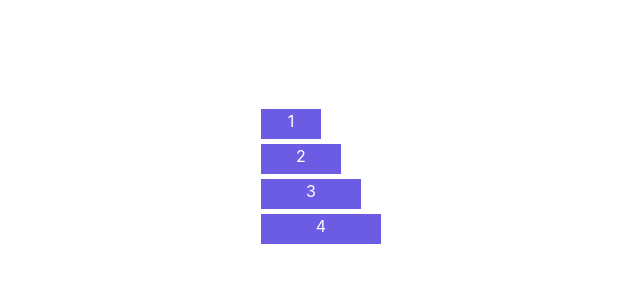
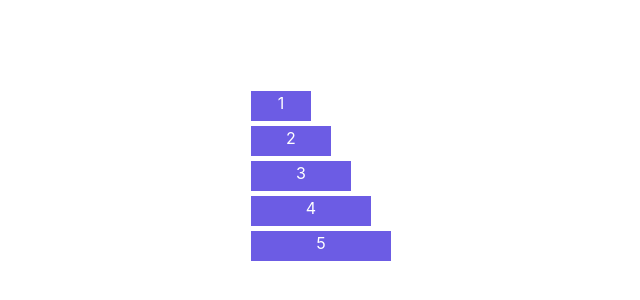
Before and after one commit to ufjf-dcc207/ufjf-dcc207-2024-3-a-trb2-isaacnsoares, a React (Vite) app: page / in a window 1280 px wide. Shown: the part 224-524 px from the top of the page, without its empty margins (319-959 px from the left). Built offline with nearby package versions, Linux system fonts and the light colour scheme.

Commit message:
adiciona disco de tamanho 5

```diff
--- a/src/App.jsx
+++ b/src/App.jsx
@@ -9,6 +9,7 @@ function App() {
       <Disco tamanho={2}/>
       <Disco tamanho={3}/>
       <Disco tamanho={4}/>
+      <Disco tamanho={5}/>
     </>
   )
 }
--- a/src/components/Disco/Disco.css
+++ b/src/components/Disco/Disco.css
@@ -21,3 +21,7 @@
 .disco-4 {
   width: 120px;
 }
+
+.disco-5 {
+  width: 140px;
+}
```
